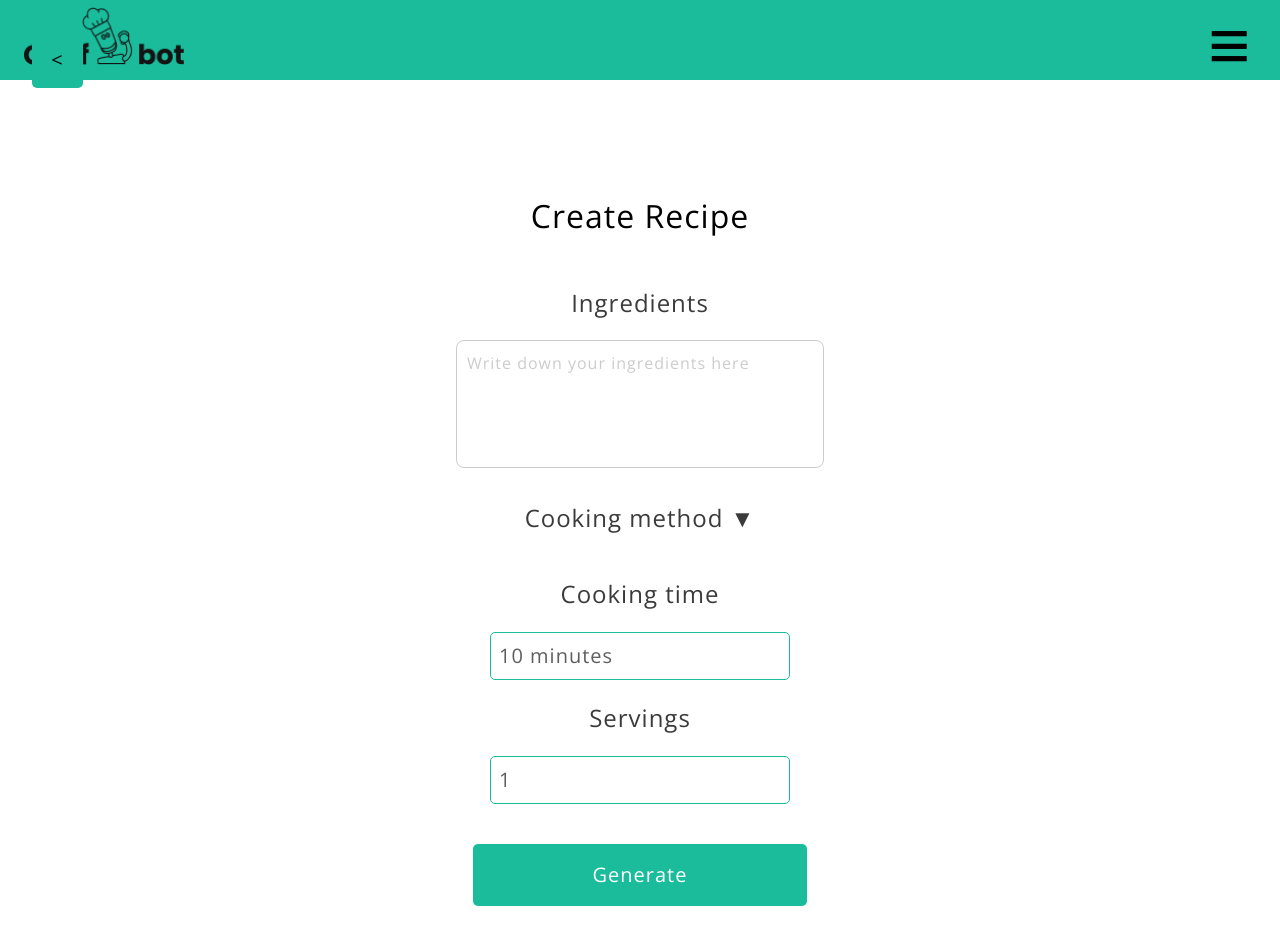
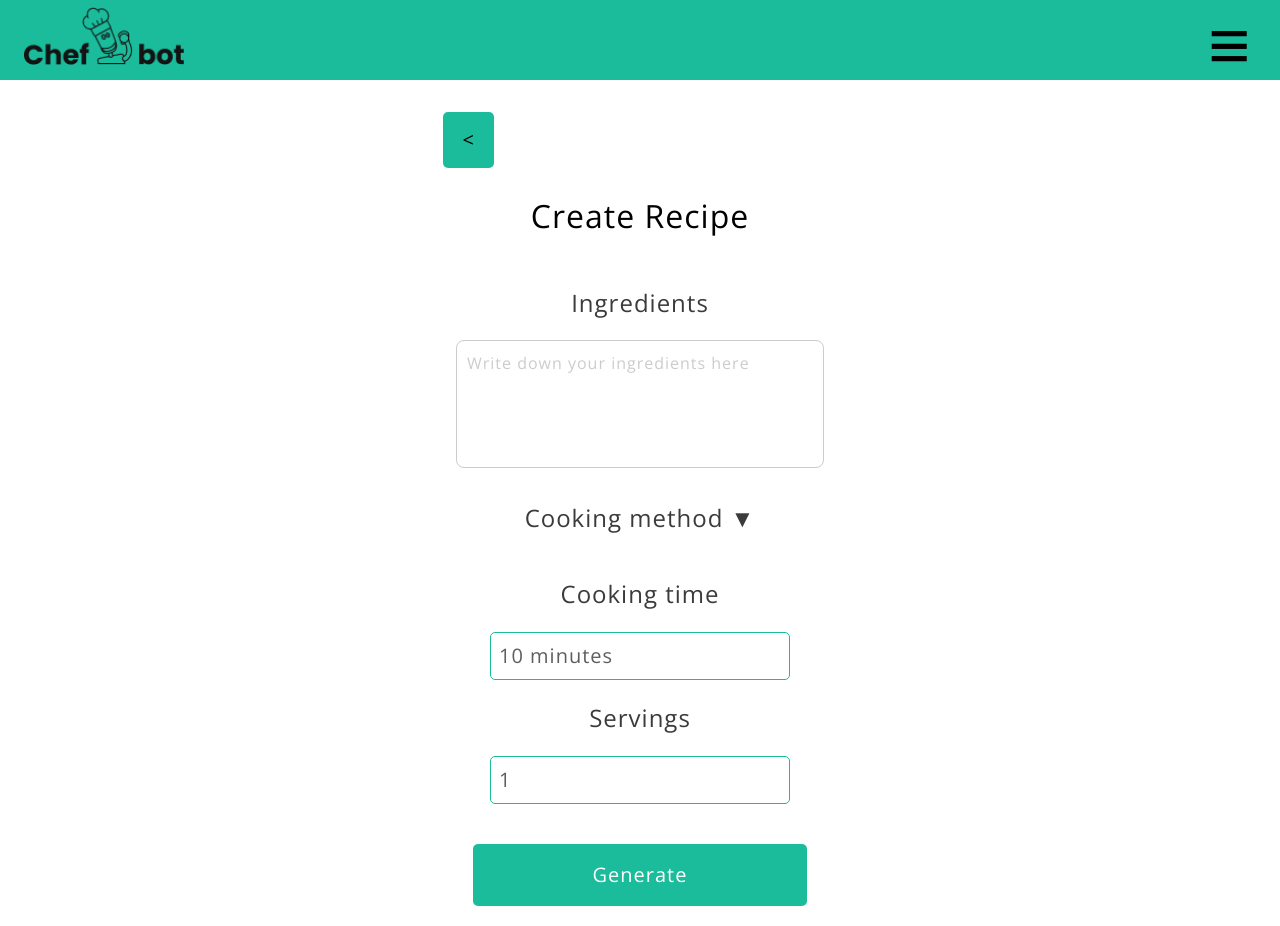
Before and after one commit to hurjan/mat-gpt, a React (Vite) app: page /CreateRecipe in a window 1280 px wide. Built offline with nearby package versions, Linux system fonts and the light colour scheme.

Commit message:
button moved

```diff
--- a/src/components/pages/CreateRecipe.jsx
+++ b/src/components/pages/CreateRecipe.jsx
@@ -48,8 +48,8 @@ function CreateRecipe() {
 
   return (
     <>
+    <div className="recipe-container">
       <a href="/diet"><button className="ArrowButton">&lt;</button></a>
-    <div className="recipe-container">
       <p className="label create-recipe-title">Create Recipe</p>
 
       <div className='ingredients-input'>
--- a/src/components/styles/Buttons.css
+++ b/src/components/styles/Buttons.css
@@ -37,6 +37,10 @@
   margin: 2rem;
 
 
+}
+
+.recipe-container .ArrowButton {
+  margin-left: -.8rem;
 }
 .button-container {
   display: flex;
```
